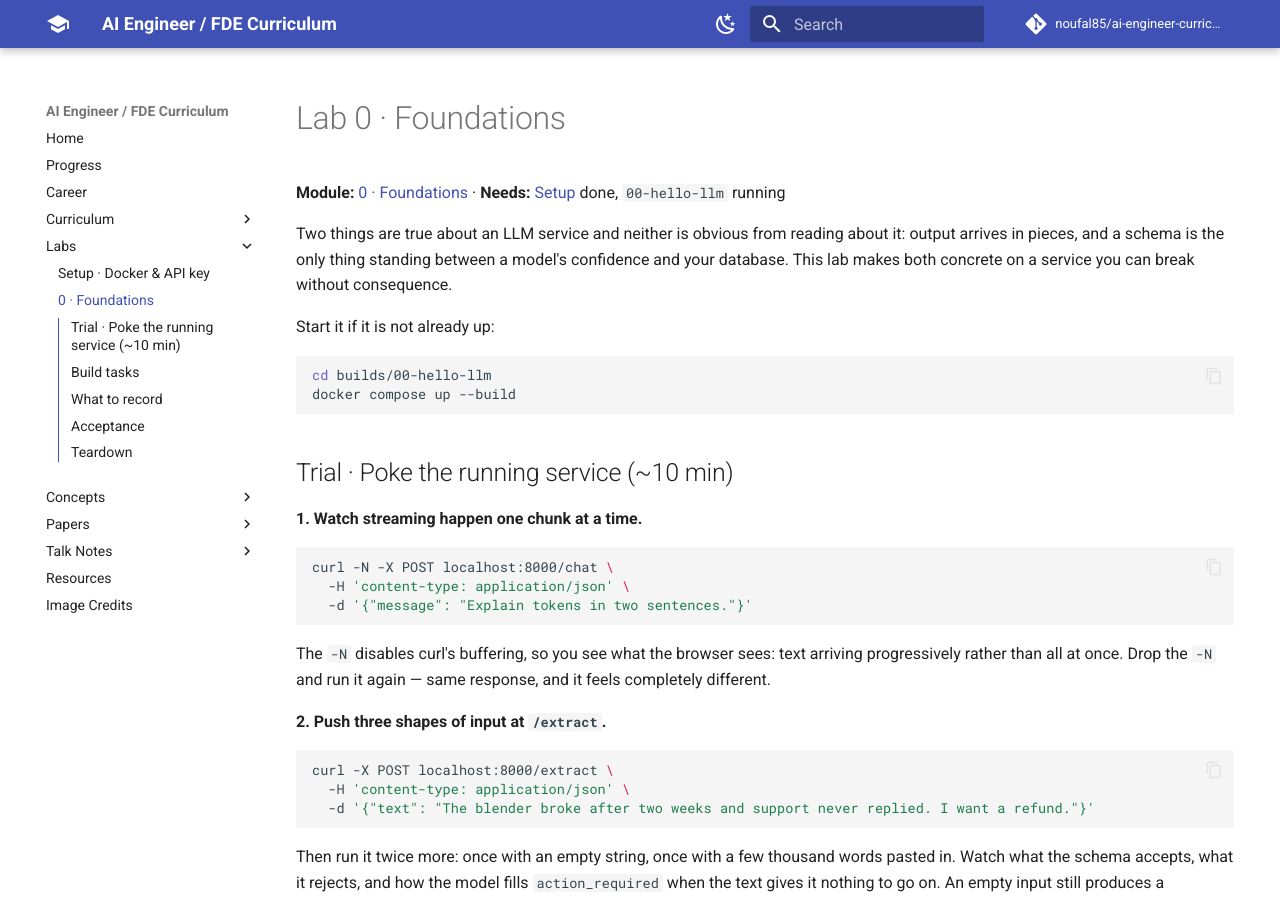
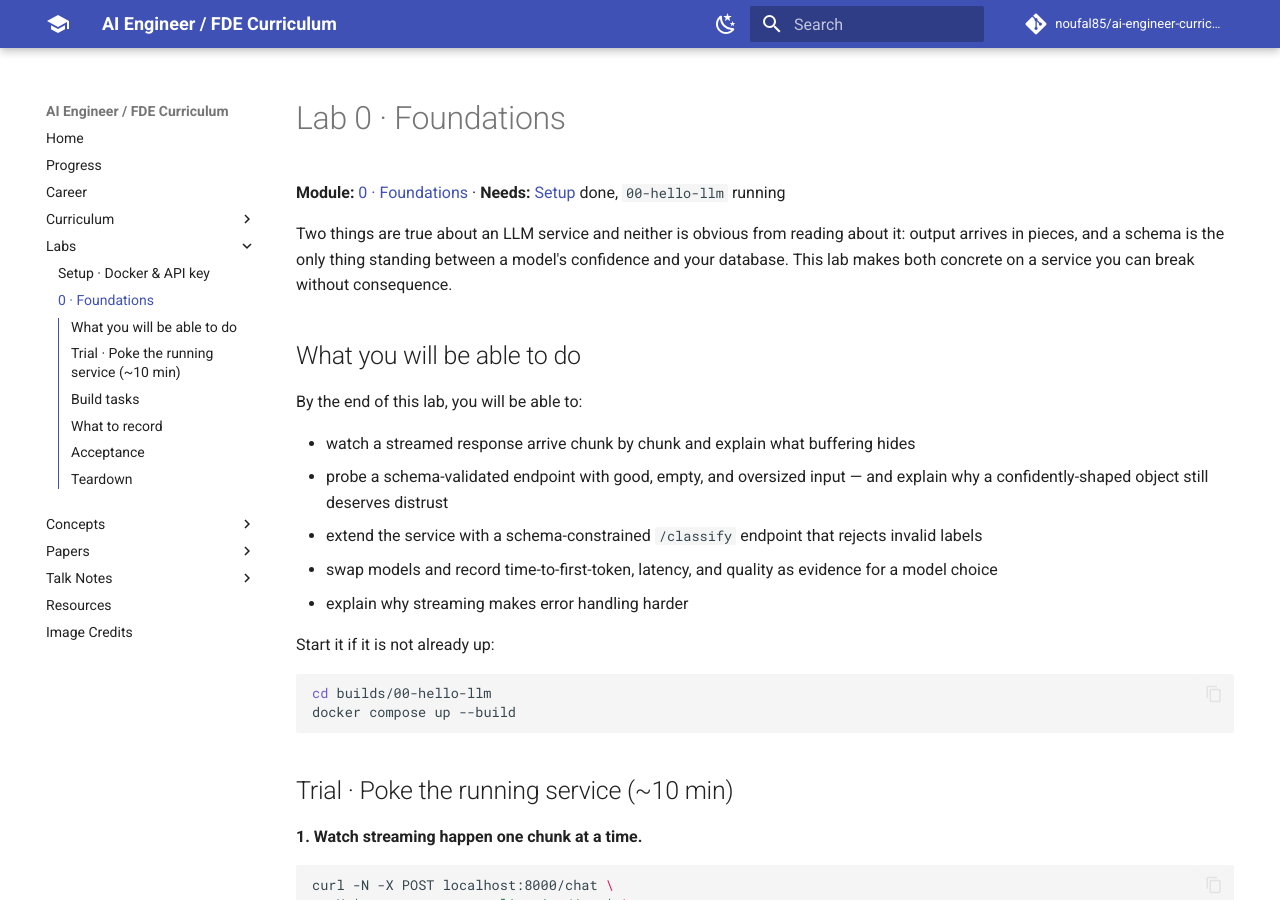
Before and after one commit to noufal85/ai-engineer-curriculum, an MkDocs documentation site: the page built from docs/labs/00-foundations.md, in a window 1280 px wide and 900 px high. Built offline with MkDocs 1.6.1 and Material for MkDocs 9.7.7, drawn with Linux system fonts in a browser that asks for light colours; comment, search, counter and statistics services are not loaded.

Commit message:
Add learning objectives to each lab page
- Setup and Lab 0 open with a "What you will be able to do" section.
- Labs index documents the objectives block as part of the lab shape.
- Labs structure test asserts the section on every lab page.

Co-Authored-By: Claude Fable 5 <noreply@anthropic.com>

```diff
--- a/docs/labs/00-foundations.md
+++ b/docs/labs/00-foundations.md
@@ -3,6 +3,16 @@
 **Module:** [0 · Foundations](../curriculum/00-foundations.md) · **Needs:** [Setup](setup.md) done, `00-hello-llm` running
 
 Two things are true about an LLM service and neither is obvious from reading about it: output arrives in pieces, and a schema is the only thing standing between a model's confidence and your database. This lab makes both concrete on a service you can break without consequence.
+
+## What you will be able to do
+
+By the end of this lab, you will be able to:
+
+- watch a streamed response arrive chunk by chunk and explain what buffering hides
+- probe a schema-validated endpoint with good, empty, and oversized input — and explain why a confidently-shaped object still deserves distrust
+- extend the service with a schema-constrained `/classify` endpoint that rejects invalid labels
+- swap models and record time-to-first-token, latency, and quality as evidence for a model choice
+- explain why streaming makes error handling harder
 
 Start it if it is not already up:
 
--- a/docs/labs/index.md
+++ b/docs/labs/index.md
@@ -13,6 +13,7 @@ Labs 1–8 land as their builds are written; [`builds/`](https://github.com/nouf
 
 ## How a lab is shaped
 
+- **What you will be able to do** — the lab's learning objectives, stated up front.
 - **Trial** — 10–20 minutes, run it now. Often needs nothing but a chat window or one `curl`. The trial is designed to *fail* in an instructive way; that failure is the lesson.
 - **Build tasks** — the substantial work, written as a checklist you can tick.
 - **What to record** — labs ask for numbers, not impressions. Latency, token counts, cost, and pass rates are what make a later module's comparison meaningful.
```
Also changed, not shown: docs/labs/setup.md (+9 -0 lines), 1 other file.
